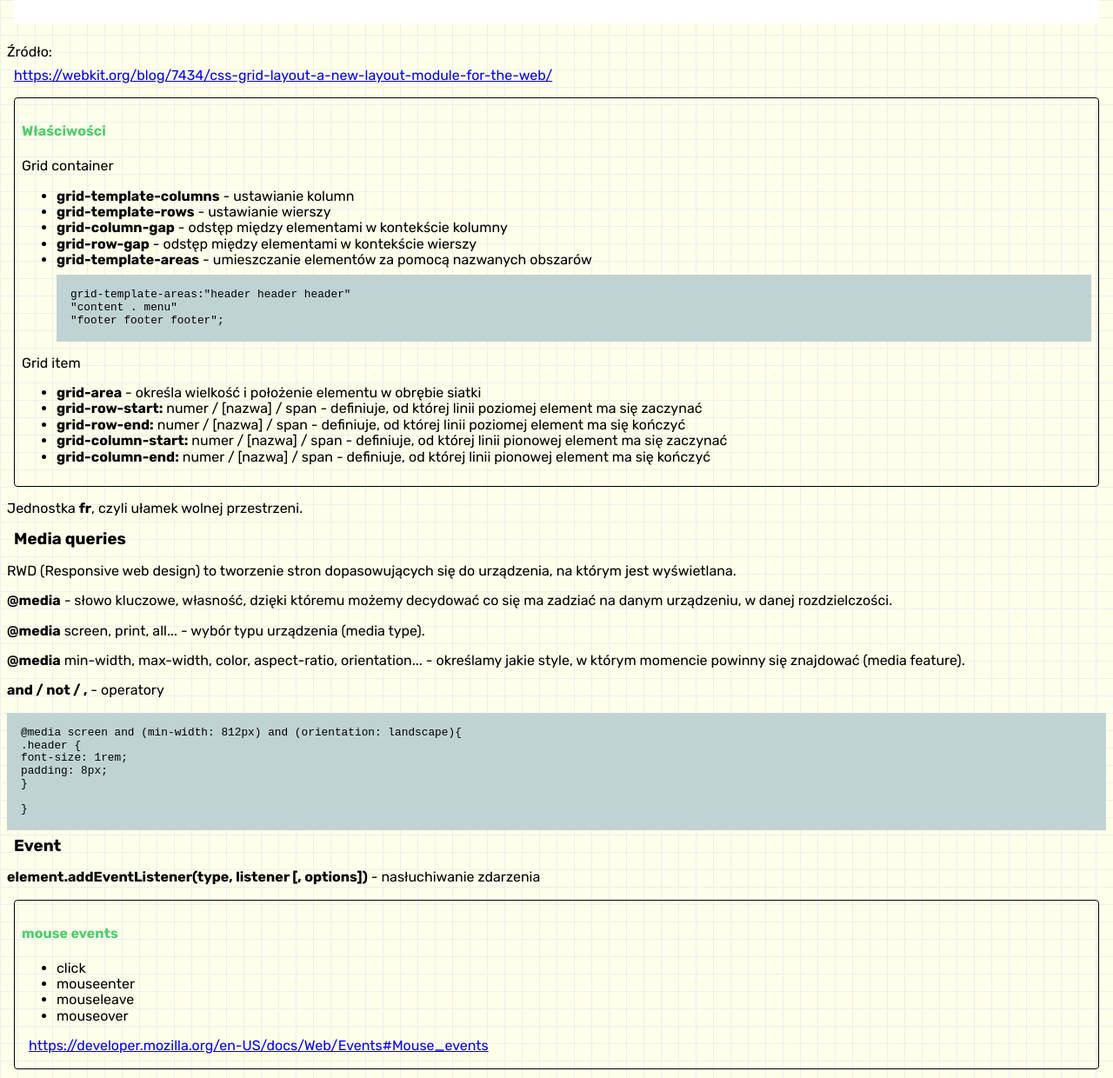
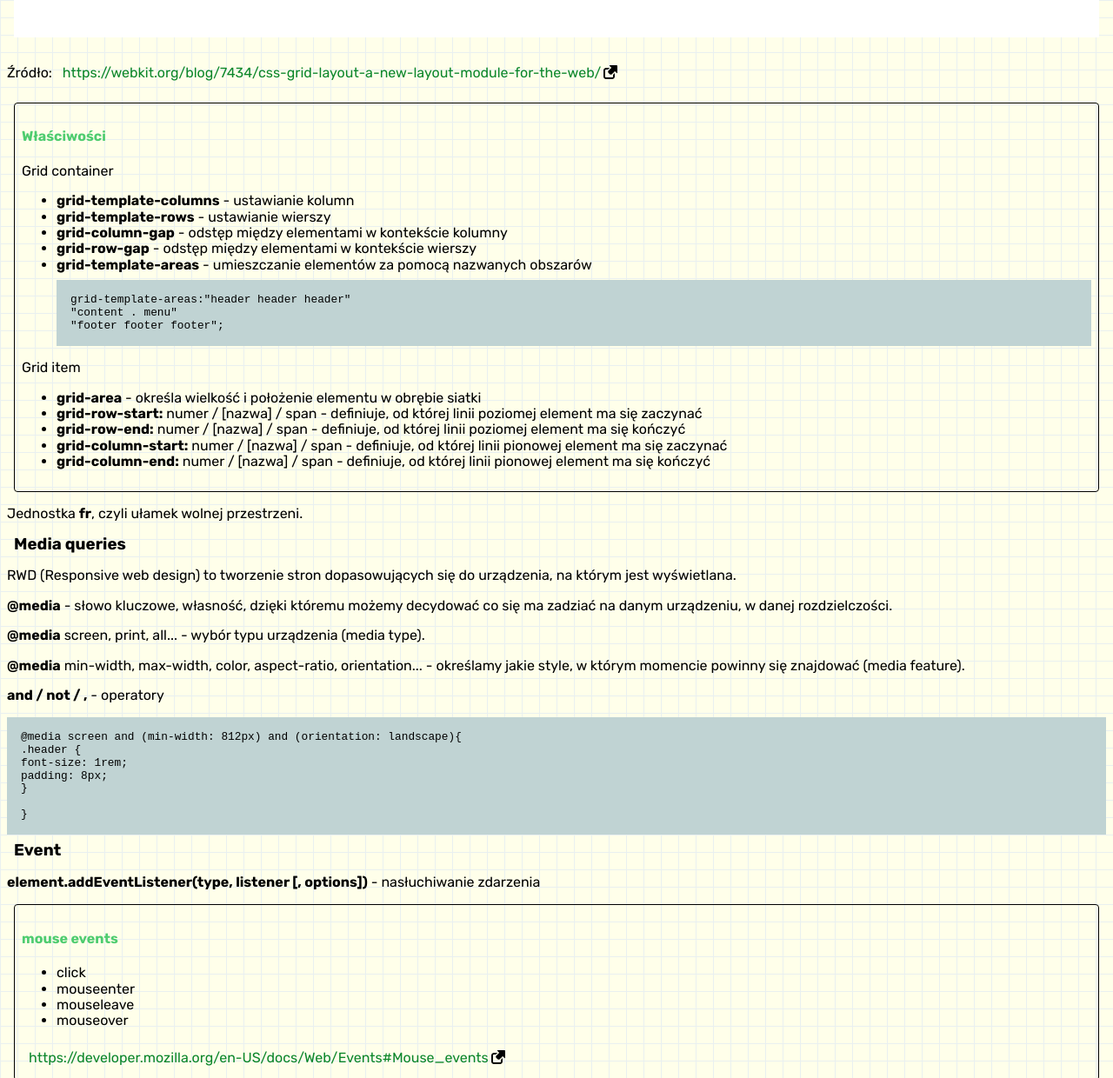
Before and after one commit to Andrzej-Jablonski-project/Jak-ucze-sie-frontendu-gulp, a website: page src/content/fifthWeek.html in a window 1280 px wide. Shown: the part 2400-3640 px from the top of the page at 87% size. Drawn offline with nearby package versions, Linux system fonts and the light colour scheme; files that its build step writes are made by us from their sources; files whose address does not match are found by name.

Commit message:
feat: styling for links

```diff
--- a/src/scss/main.scss
+++ b/src/scss/main.scss
@@ -579,9 +579,20 @@ body {
   }
 
   &__link {
-    display: block;
+    display: inline-block;
     margin: 8px;
     word-break: break-all;
+    color: #0b862a;
+    background: url('../assets/external-link.png') no-repeat 100% 0;
+    background-size: 16px 16px;
+    text-decoration: none;
+    outline: none;
+    padding-right: 19px;
+
+    &:hover {
+      color: #807F75;
+      text-decoration: underline;
+    }
   }
 
   @media (min-width: 1366px) {
@@ -603,9 +614,20 @@ body {
   }
 
   &__link {
-    display: block;
+    display: inline-block;
     margin: 8px;
     word-break: break-all;
+    color: #0b862a;
+    background: url('../assets/external-link.png') no-repeat 100% 0;
+    background-size: 16px 16px;
+    text-decoration: none;
+    outline: none;
+    padding-right: 19px;
+
+    &:hover {
+      color: #807F75;
+      text-decoration: underline;
+    }
   }
 
   &__list {
```
Also changed, not shown: src/assets/external-link.png (added).
